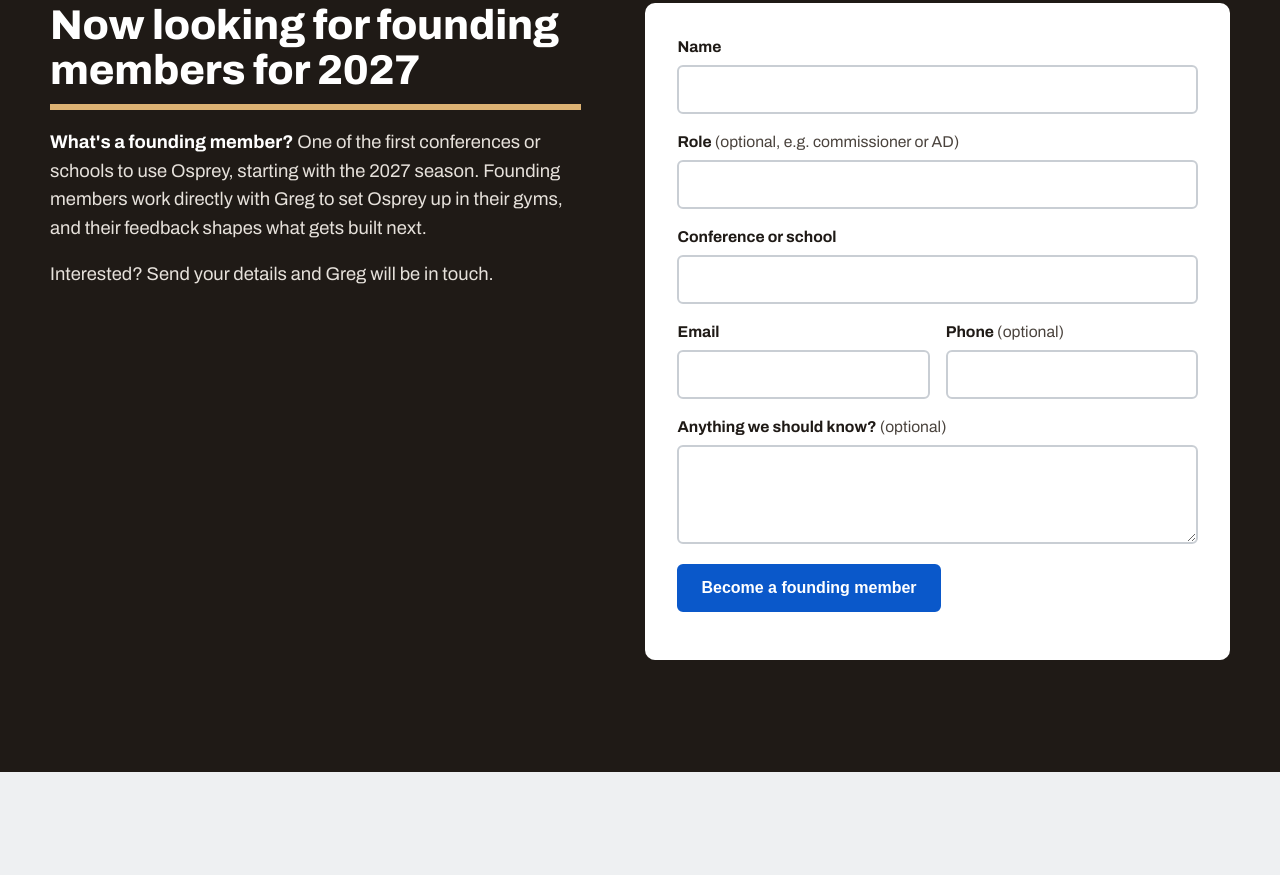
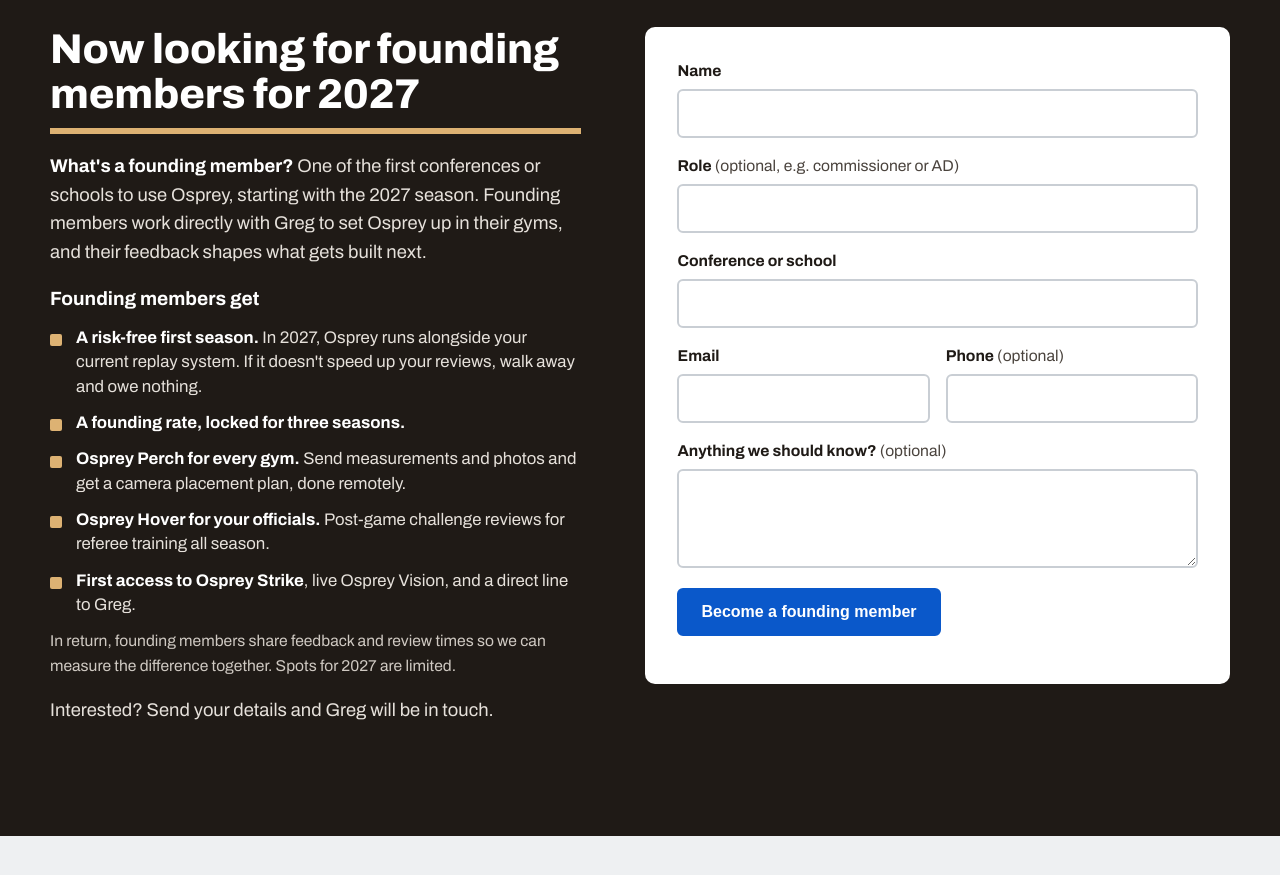
Before and after one commit to Linganator/ospreyreplay-site, a plain HTML site: page index.html in a window 1280 px wide. Shown: the part 4168-5043 px from the top of the page. Drawn offline with Linux system fonts and the light colour scheme.

Commit message:
Founding member perks and remote Perch
Co-Authored-By: Claude Opus 5.5 <noreply@anthropic.com>
Claude-Session: https://claude.ai/code/session_01QJDxpkJU5V5oUNRMRDZqJq

```diff
--- a/index.html
+++ b/index.html
@@ -182,6 +182,13 @@
   .founding h3 { font-size: clamp(1.8rem, 3.4vw, 2.6rem); color: #fff; padding-bottom: 10px; border-bottom: 6px solid var(--maple); }
   .founding p { color: #E6E1DB; font-size: 1.15rem; }
   .founding p strong { color: #fff; }
+  .perks { display: grid; gap: 12px; }
+  .perks .perks-title { font-weight: 700; color: #fff; font-size: 1.2rem; }
+  .perks ul { margin: 0; padding: 0; list-style: none; display: grid; gap: 12px; }
+  .perks li { position: relative; padding-left: 26px; color: #E6E1DB; font-size: 1.05rem; line-height: 1.45; }
+  .perks li::before { content: ""; position: absolute; left: 0; top: 0.5em; width: 12px; height: 12px; border-radius: 2px; background: var(--maple); }
+  .perks li strong { color: #fff; }
+  .founding .perks-note { font-size: 0.98rem; color: #CFC9C2; }
   .lead-form { background: var(--paper); color: var(--ink); border-radius: 10px; padding: clamp(22px, 3vw, 32px); display: grid; gap: 16px; }
   .lead-form .field { display: grid; gap: 6px; }
   .lead-form .field-row { display: grid; grid-template-columns: 1fr 1fr; gap: 16px; }
@@ -388,7 +395,7 @@
             <h3>Osprey Perch</h3>
             <span class="role">Optimal camera placement</span>
           </div>
-          <p>Every arena is different. Perch places the cameras so every gym in your conference gives referees the same angles.</p>
+          <p>Every arena is different. Send measurements and photos of your gym, and Perch returns a camera placement plan, all done remotely, so every gym in your conference gives referees the same angles.</p>
         </li>
         <li>
           <div>
@@ -409,6 +416,17 @@
         <div class="founding-copy">
           <h3>Now looking for founding members for 2027</h3>
           <p><strong>What's a founding member?</strong> One of the first conferences or schools to use Osprey, starting with the 2027 season. Founding members work directly with Greg to set Osprey up in their gyms, and their feedback shapes what gets built next.</p>
+          <div class="perks">
+            <p class="perks-title">Founding members get</p>
+            <ul>
+              <li><strong>A risk-free first season.</strong> In 2027, Osprey runs alongside your current replay system. If it doesn't speed up your reviews, walk away and owe nothing.</li>
+              <li><strong>A founding rate, locked for three seasons.</strong></li>
+              <li><strong>Osprey Perch for every gym.</strong> Send measurements and photos and get a camera placement plan, done remotely.</li>
+              <li><strong>Osprey Hover for your officials.</strong> Post-game challenge reviews for referee training all season.</li>
+              <li><strong>First access to Osprey Strike</strong>, live Osprey Vision, and a direct line to Greg.</li>
+            </ul>
+            <p class="perks-note">In return, founding members share feedback and review times so we can measure the difference together. Spots for 2027 are limited.</p>
+          </div>
           <p>Interested? Send your details and Greg will be in touch.</p>
         </div>
         <form class="lead-form" id="lead-form" action="submit.php" method="post" novalidate>
```
